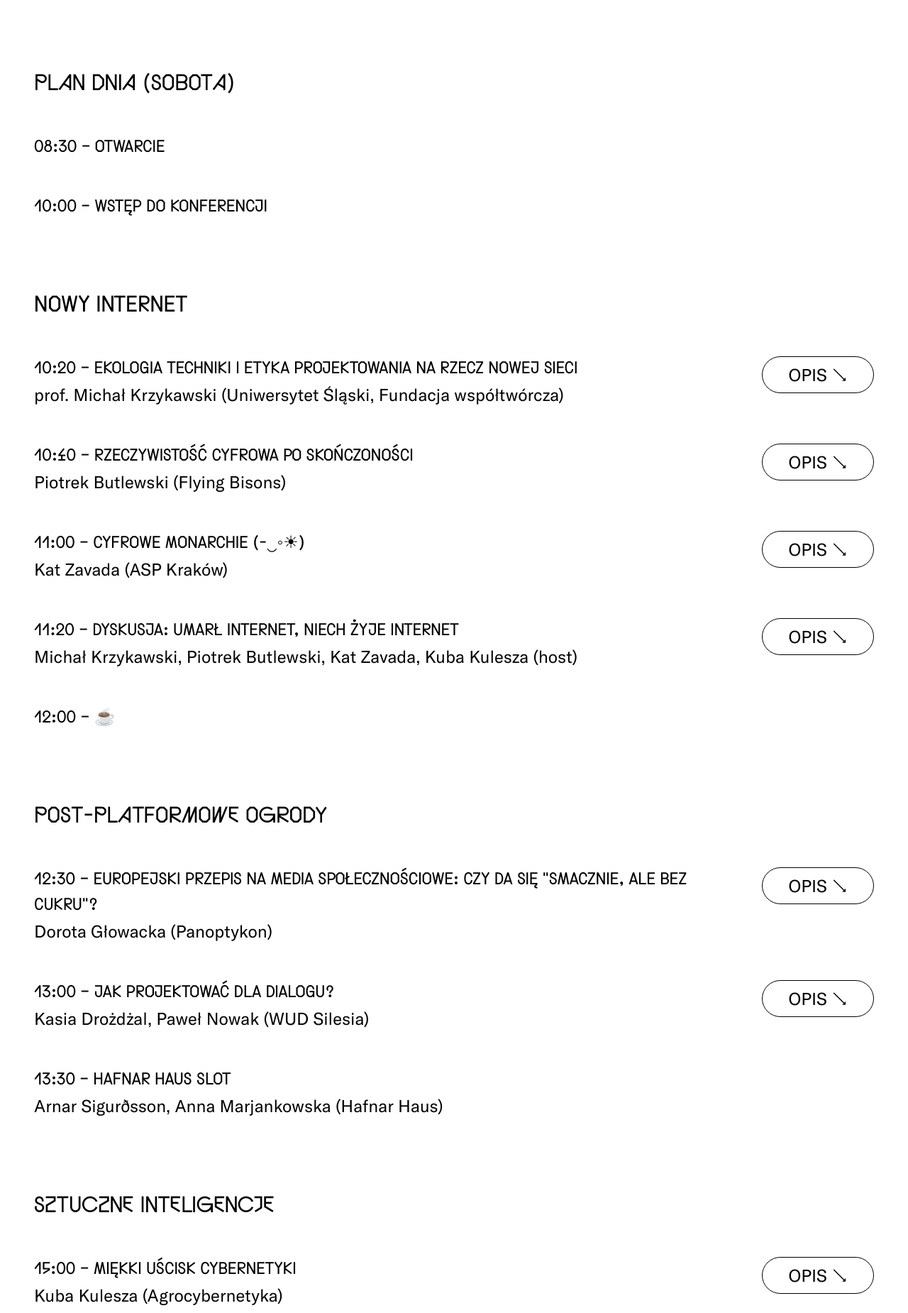
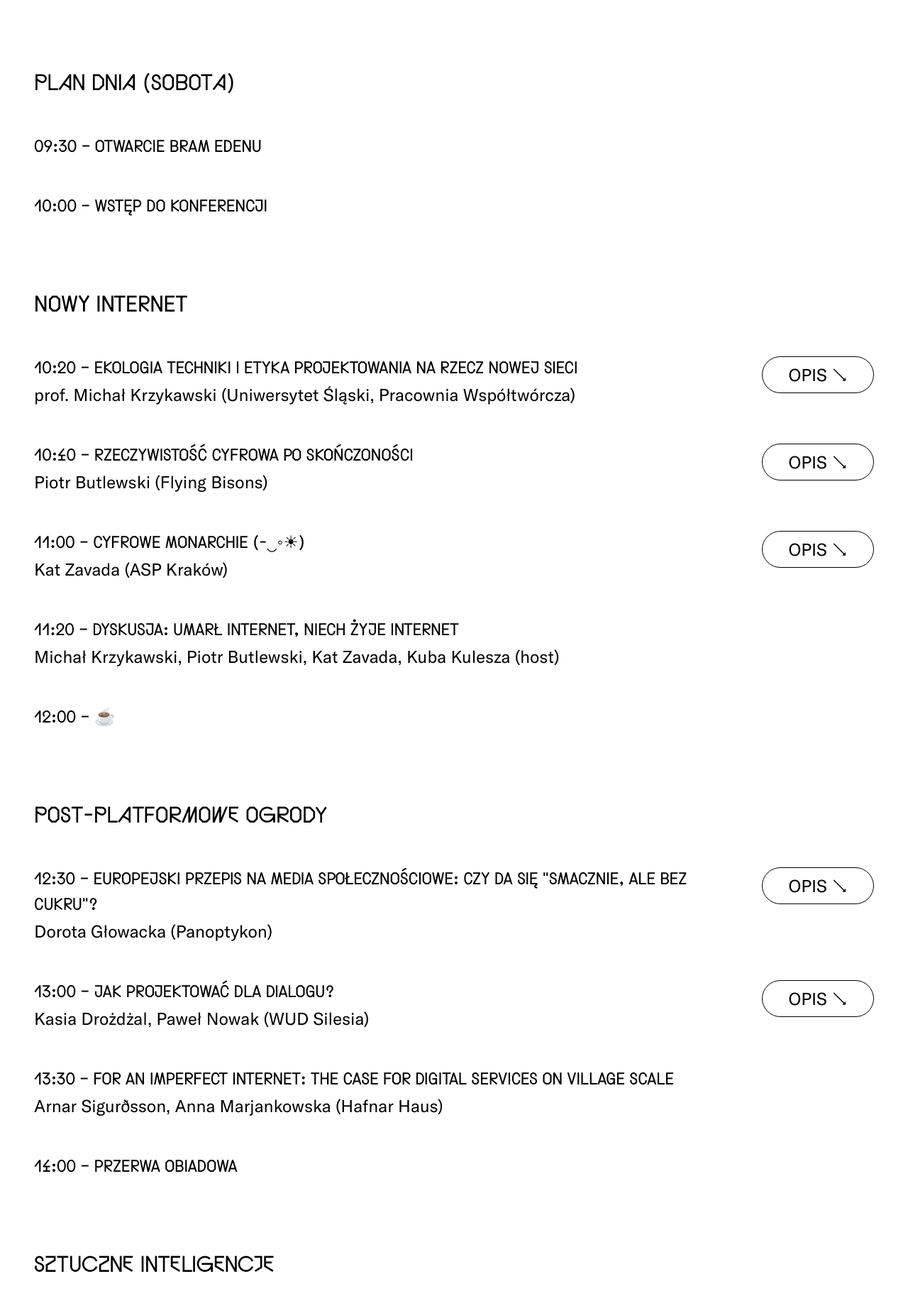
Before and after one commit to Studio-Widok/ogrody-nowego-internetu, a PHP site: page /ogrody-nowego-internetu/program in a window 1280 px wide. Shown: the part 864-2714 px from the top of the page at 71% size. Run offline with PHP 8.4, Linux system fonts and the light colour scheme; style sheets or scripts are compiled from the project's sources.

Commit message:
program content

```diff
--- a/parts/program-plan.php
+++ b/parts/program-plan.php
@@ -4,7 +4,7 @@
 
   <div class="list-item">
     <div class="list-title">
-      <p class="sub-accent">08:30 &ndash; Otwarcie</p>
+      <p class="sub-accent">09:30 &ndash; Otwarcie bram edenu</p>
     </div>
   </div>
 
@@ -19,10 +19,8 @@
   <div class="list-item">
     <div class="list-title">
       <p class="sub-accent">10:20 &ndash; Ekologia techniki i etyka
-        projektowania
-        na
-        rzecz nowej sieci<br><span>prof. Michał Krzykawski (Uniwersytet Śląski,
-          Fundacja współtwórcza)</span></p>
+        projektowania na rzecz nowej sieci<br><span>prof. Michał Krzykawski
+          (Uniwersytet Śląski, Pracownia Współtwórcza)</span></p>
       <button class="list-more">opis <div class="list-arrow">↗</div>
       </button>
     </div>
@@ -43,22 +41,25 @@
   <div class="list-item">
     <div class="list-title">
       <p class="sub-accent">10:40 &ndash; Rzeczywistość cyfrowa po
-        skończoności<br><span>Piotrek Butlewski (Flying Bisons)</span></p>
+        skończoności<br><span>Piotr Butlewski (Flying Bisons)</span></p>
       <button class="list-more">opis <div class="list-arrow">↗</div>
     </div>
-    <div class="list-description">Nie jesteśmy w stanie wprost określić, jak
-      może wyglądać internet po końcu świata i jakie formy cyfrowych bytów
-      przetrwają stan chaosu. Istnieją oczywiście pewne przesłanki, na podstawie
-      których możemy spekulować. Opierają się one na trzech pojęciach rodem z
-      nowego internetu: Lore, Protokół i Vibe. I to właśnie na nich się skupię w
-      trakcie swojego wystąpienia.</div>
+    <div class="list-description">
+      <p>Nie jesteśmy w stanie wprost określić, jak może wyglądać internet po
+        końcu świata i jakie formy cyfrowych bytów przetrwają stan chaosu.
+        Istnieją oczywiście pewne przesłanki, na podstawie których możemy
+        spekulować. Opierają się one na trzech pojęciach rodem z nowego
+        internetu: Lore, Protokół i Vibe. Przy ich użyciu zwiedzimy sposoby
+        opowiadania historii które cechuje rozproszenie, nielinearność i brak
+        narratora. Bo, być może, formy tego typu przetrwają czas w którym
+        indywidualna wypowiedź przestaje wystarczać.</p>
+    </div>
   </div>
 
   <div class="list-item">
     <div class="list-title">
       <p class="sub-accent">11:00 &ndash; Cyfrowe Monarchie (-‿◦☀)<br><span>Kat
-          Zavada
-          (ASP Kraków)</span></p>
+          Zavada (ASP Kraków)</span></p>
       <button class="list-more">opis <div class="list-arrow">↗</div>
     </div>
     <div class="list-description">Na styku dwóch kryzysów, kryzysu demokracji i
@@ -76,15 +77,9 @@
   <div class="list-item">
     <div class="list-title">
       <p class="sub-accent">11:20 &ndash; Dyskusja: umarł internet, niech żyje
-        internet<br><span>Michał Krzykawski, Piotrek Butlewski, Kat Zavada, Kuba
-          Kulesza
-          (host)</span></p>
-      <button class="list-more">opis <div class="list-arrow">↗</div>
+        internet<br><span>Michał Krzykawski, Piotr Butlewski, Kat Zavada, Kuba
+          Kulesza (host)</span></p>
     </div>
-    <div class="list-description">Lorem ipsum dolor sit amet consectetur
-      adipisicing elit. Quibusdam ab odio soluta ducimus provident dolore,
-      repudiandae officia magni dolorem aspernatur corporis odit voluptate iste
-      consequatur tenetur, error optio porro quod.</div>
   </div>
 
   <div class="list-item">
@@ -104,16 +99,15 @@
     </div>
     <div class="list-description">
       <p>Weszliśmy na platformy społecznościowe zwabieni obietnicą wspólnoty,
-        ale
-        też darmowego, spersonalizowanego "feedu". Ta obietnica była tylko
-        wabikiem, od początku w interesiepłacących klientów platform
+        ale też darmowego, spersonalizowanego "feedu". Ta obietnica była tylko
+        wabikiem, od początku w interesie płacących klientów platform
         społecznościowych było coś innego: przykleić nas do ekranu.</p>
       <p>W tym modelu odbiorca treści nie jest klientem, który może wpływać na
         serwowane mu treści. Interfejsy i algorytmy mediów społecznościowych są
         zaprojektowane tak, żeby stymulować nasz nasz cykl dopaminowy i
         uzależniać. Dokładnie tak jak cukier. Albo nikotyna. Dzieje się to
-        kosztem nie tylko naszego dobrostanu (fizycznego i
-        psychicznego), ale również jakości serwowanych nam treści.</p>
+        kosztem nie tylko naszego dobrostanu (fizycznego i psychicznego), ale
+        również jakości serwowanych nam treści.</p>
       <p>Ten problem dostrzegła Unia Europejska. Prawo, które ogranicza
         szkodliwe skutki funkcjonowania wielkich platform internetowych zostało
         przyjęte w 2022 r. i obowiązuje pod nazwą Digital Services Act (DSA).
@@ -131,8 +125,7 @@
   <div class="list-item">
     <div class="list-title">
       <p class="sub-accent">13:00 &ndash; Jak projektować dla
-        dialogu?<br><span>Kasia
-          Drożdżal, Paweł Nowak (WUD Silesia)</span></p>
+        dialogu?<br><span>Kasia Drożdżal, Paweł Nowak (WUD Silesia)</span></p>
       <button class="list-more">opis <div class="list-arrow">↗</div>
     </div>
     <div class="list-description">
@@ -158,24 +151,40 @@
 
   <div class="list-item">
     <div class="list-title">
-      <p class="sub-accent">13:30 &ndash; HAFNAR HAUS SLOT<br><span>Arnar
-          Sigurðsson,
-          Anna Marjankowska (Hafnar Haus)</span></p>
-      <!-- <button class="list-more">opis <div class="list-arrow">↗</div> -->
+      <p class="sub-accent">13:30 &ndash; For an imperfect Internet: The case
+        for digital services on village scale<br><span>Arnar Sigurðsson, Anna
+          Marjankowska (Hafnar Haus)</span></p>
     </div>
-    <!-- <div class="list-description"></div> -->
+  </div>
+
+  <div class="list-item">
+    <div class="list-title">
+      <p class="sub-accent">14:00 &ndash; Przerwa obiadowa</p>
+    </div>
   </div>
 
   <div class="accent subtitle">sztuczne inteligencje</div>
 
   <div class="list-item">
     <div class="list-title">
-      <p class="sub-accent">15:00 &ndash; Miękki uścisk
-        cybernetyki<br><span>Kuba
-          Kulesza (Agrocybernetyka)</span></p>
+      <p class="sub-accent">15:00 &ndash; Mitologia i praktyka AI: Zabicie ojca,
+        powstanie małych modeli<br><span>Agnieszka Zgud (Grupa Robocza)</span>
+      </p>
       <button class="list-more">opis <div class="list-arrow">↗</div>
     </div>
-    <div class="list-description">Opowiem, jak mnie ściska, kiedy się schylam
+    <div class="list-description">
+      <p>Polityka i mitologia nowej techniki przedstawiają rozwój AI jako proces
+        nieuchronny, zdeterminowany i totalny (chociaż na razie zdeterminowani
+        są tylko inwestorzy). Z tej perspektywy wielkie modele są współczesnymi
+        piramidami, które mają demonstrować władzę i zapewnić faraonom
+        nieśmiertelność.</p>
+      <p>A co jeśli inne mitologie i inne technologie są możliwe? Co z małymi
+        leśnymi modelami, albo z modelami, które ukryte pod schodami strzegą
+        domu, żywiąc się słońcem, wodą lub, dlaczego nie, resztkami z obiadu?
+      </p>
+      <p>W swoim wystąpieniu pokażę kilka punktów zwrotnych w powstawaniu
+        technologii i mitów sztucznej inteligencji, postaram się też zarysować
+        możliwości tworzenia własnych małych, autonomicznych modeli.</p>
     </div>
   </div>
 
@@ -202,24 +211,32 @@
 
   <div class="list-item">
     <div class="list-title">
-      <p class="sub-accent">16:00 &ndash; La mort de nom de patr - czyli śmierć
-        ojca
-        AI<br><span>Agnieszka Zgud (Grupa Robocza)</span></p>
+      <p class="sub-accent">16:00 &ndash; Miękki powrót
+        cybernetyki<br><span>Kuba Kulesza (Agrocybernetyka)</span></p>
       <button class="list-more">opis <div class="list-arrow">↗</div>
     </div>
     <div class="list-description">
-      <p>Jak Dartmouth zabiło Wienera i co z tego dzisiaj mamy.</p>
+      <p>Cybernetyka przeżywa swoją drugą młodość. W dobie rozpędzonej rewolucji
+        sztucznej inteligencji, wydaje się pozostawać bezpieczną ostoją, która
+        daje perspektywę na zrównoważony rozwój technologiczny. Cybernetyka
+        zajmuje się analizą systemów oraz konstrukcją procesów o charakterze
+        cyklicznym, głównie tych zachodzących pomiędzy człowiekiem a maszyną. W
+        swoich założeniach odwołuje się do świata przyrody. Pomaga uchwycić
+        zarówno oczekiwane, jak i nieoczekiwane skutki rozwoju technologii
+        informacyjnych dla planety i jej mieszkańców. Podczas wystąpienia
+        chciałbym zarysować, jak cybernetyka może pomóc nam odnaleźć się w
+        rzeczywistości kształtowanej przez modele AI.</p>
     </div>
   </div>
 
   <div class="list-item">
     <div class="list-title">
-      <p class="sub-accent">17:00 &ndash; Zakończenie konferencji</span></p>
+      <p class="sub-accent">16:30 &ndash; Zakończenie konferencji</span></p>
     </div>
   </div>
   <div class="list-item">
     <div class="list-title">
-      <p class="sub-accent">18:00 &ndash; Afterparty</span></p>
+      <p class="sub-accent">19:00 &ndash; Afterparty (TBA)</span></p>
     </div>
   </div>
 
```
